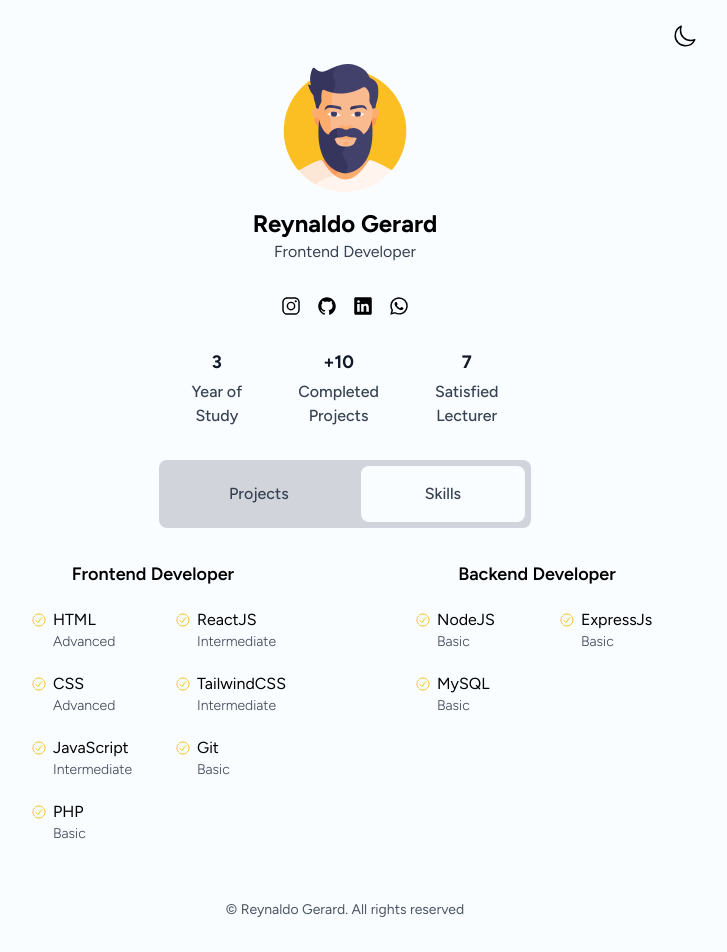
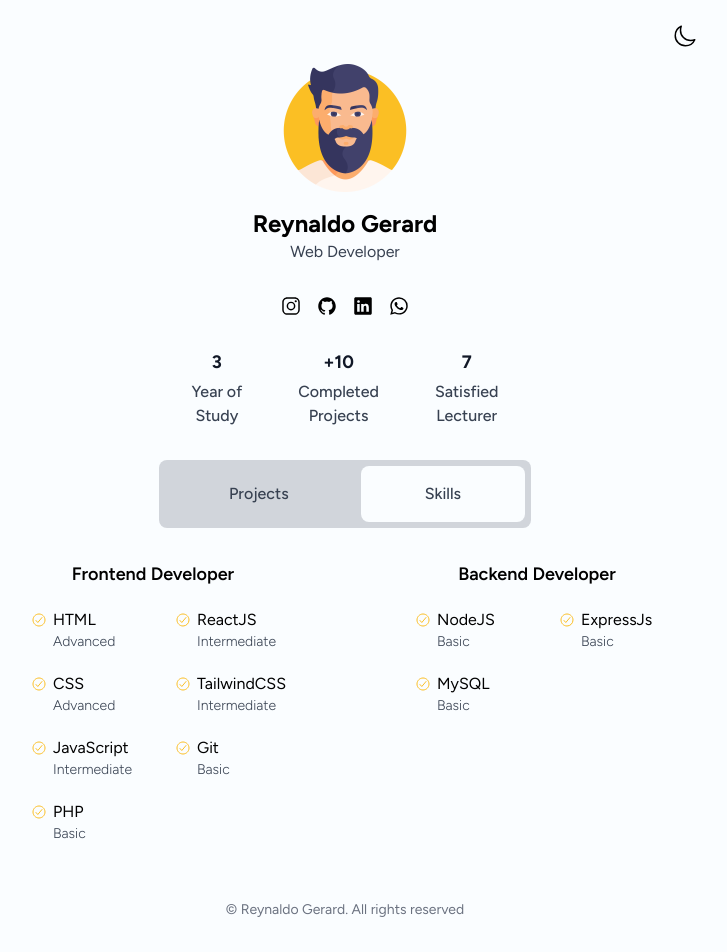
Before and after one commit to aldogerard/personal-website, a React (Vite) app: page / in a window 1280 px wide. Shown: the top 952 px of the page, without its empty margins (295-1022 px from the left). Built offline with nearby package versions, Linux system fonts and the light colour scheme.

Commit message:
fix jobdesk

```diff
--- a/src/components/Fragments/FooterSection.jsx
+++ b/src/components/Fragments/FooterSection.jsx
@@ -4,7 +4,7 @@ const FooterSection = () => {
   return (
     <>
       <div className="mt-4 w-full py-10">
-        <h6 className="text-center text-xs text-gray-600 dark:text-gray-400 md:text-sm">© Reynaldo Gerard. All rights reserved</h6>
+        <h6 className="text-center text-xs text-gray-500 dark:text-gray-400 md:text-sm">© Reynaldo Gerard. All rights reserved</h6>
       </div>
     </>
   );
--- a/src/components/Fragments/HeaderSection.jsx
+++ b/src/components/Fragments/HeaderSection.jsx
@@ -14,7 +14,7 @@ const HeaderSection = () => {
           <img src={user} alt="my-picture" className="object-contain" />
         </div>
         <h1 className="text-xl font-bold dark:text-light md:text-2xl">Reynaldo Gerard</h1>
-        <h2 className="text-sm text-gray-700 dark:text-gray-300 md:text-base">Frontend Developer</h2>
+        <h2 className="text-sm text-gray-700 dark:text-gray-300 md:text-base">Web Developer</h2>
         <IconSocialMedia />
         <ProfileInfo />
       </header>
```
